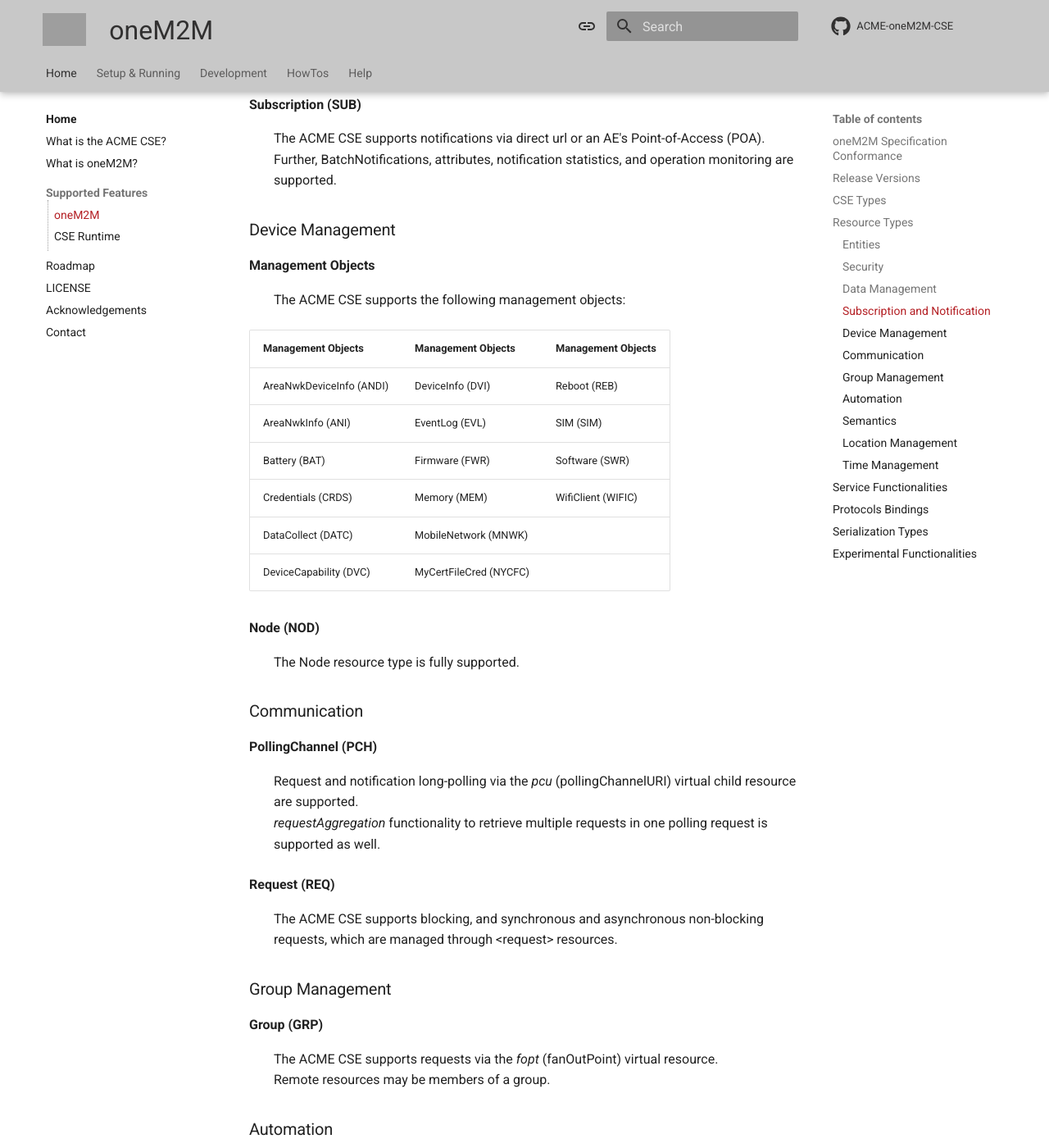
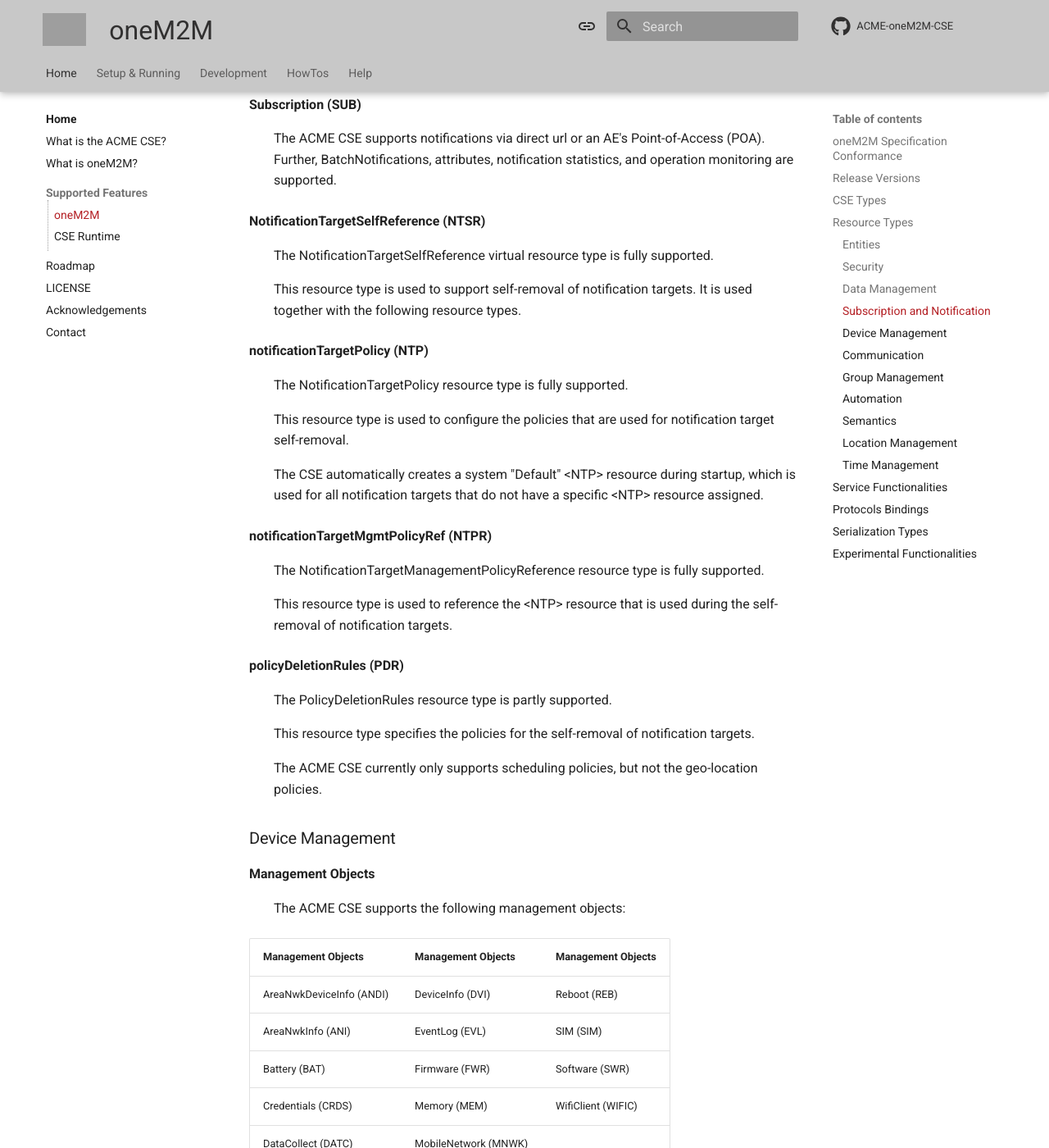
Before and after one commit to ankraft/ACME-oneM2M-CSE-mkdocs, an MkDocs documentation site: the page built from docs/home/Supported.md, in a window 1280 px wide and 1400 px high, scrolled down 3117 px. Shown: the whole window at 82% size. Built offline with MkDocs 1.6.1 and Material for MkDocs 9.7.7, drawn with Linux system fonts in a browser that asks for light colours; comment, search, counter and statistics services are not loaded; some of the changed text lies outside the part shown; grey boxes are pictures that could not be loaded.

Commit message:
Added documentation for new resource type that support notification target removal

```diff
--- a/docs/home/Supported.md
+++ b/docs/home/Supported.md
@@ -130,6 +130,40 @@
 :	The ACME CSE supports notifications via direct url or an AE's Point-of-Access (POA).
 	Further,  BatchNotifications, attributes, notification statistics, and operation
 	monitoring are supported.
+
+
+**NotificationTargetSelfReference (NTSR)**
+
+:	The NotificationTargetSelfReference virtual resource type is fully supported.
+
+	This resource type is used to support self-removal of notification targets.
+	It is used together with the following resource types.
+
+
+**notificationTargetPolicy (NTP)**
+
+:	The NotificationTargetPolicy resource type is fully supported.
+
+	This resource type is used to configure the policies that are used for notification
+	target self-removal.
+
+	The CSE automatically creates a system "Default" &lt;NTP> resource during startup, which is used for all notification targets that do not have a specific &lt;NTP> resource assigned.
+
+
+**notificationTargetMgmtPolicyRef (NTPR)**
+
+:	The NotificationTargetManagementPolicyReference resource type is fully supported.
+
+	This resource type is used to reference the &lt;NTP> resource that is used during the self-removal of notification targets.
+
+
+**policyDeletionRules (PDR)**
+
+:	The PolicyDeletionRules resource type is partly supported.
+
+	This resource type specifies the policies for the self-removal of notification targets.
+
+	The ACME CSE currently only supports scheduling policies, but not the geo-location policies.
 
 
 ### Device Management
@@ -483,4 +517,4 @@
 
 **Support for DELETE requests for http/1.0**
 
-:	Using PATCH requests to emulate DELETE requests for http/1.0 clients.
+:	Using [PATCH requests](../setup/Configuration-http.md#general-settings) to emulate DELETE requests for http/1.0 clients.
```
Also changed, not shown: docs/setup/Configuration-http.md (+11 -11 lines).
